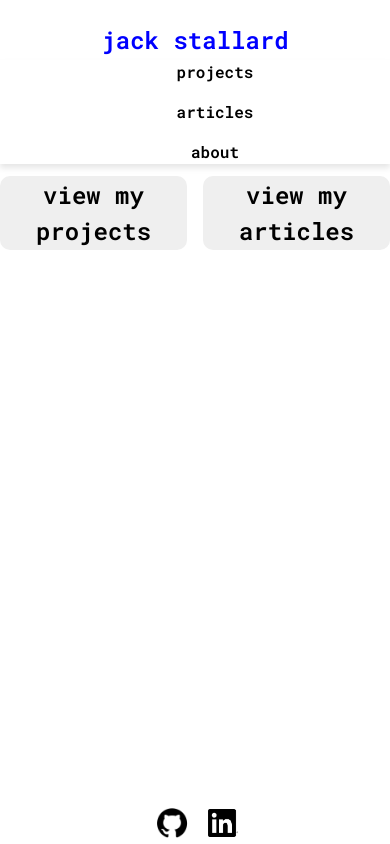
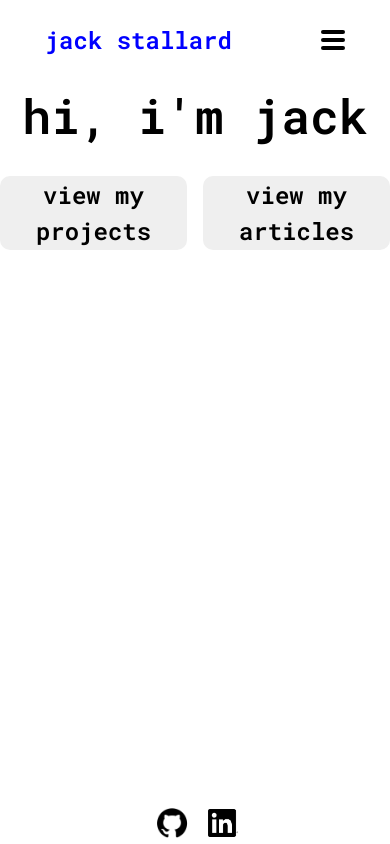
Before and after one commit to jckstllrd/personal-site, a React (Vite) app: page / in a window 390 px wide. Built offline with nearby package versions, Linux system fonts and the light colour scheme.

Commit message:
feat: implement burger menu bar for mobile navigation

```diff
--- a/src/components/Header/Header.module.css
+++ b/src/components/Header/Header.module.css
@@ -1,7 +1,7 @@
 header {
   display: flex;
   height: 5rem;
-  justify-content: center;
+  justify-content: space-around;
   align-items: center;
   font-size: var(--text-lg);
   color: var(--color-text);
--- a/src/components/Nav/Nav.module.css
+++ b/src/components/Nav/Nav.module.css
@@ -1,3 +1,7 @@
+.navWrapper {
+  display: flex;
+  align-items: center;
+}
 .navLinks {
   list-style: none;
   display: flex;
@@ -6,8 +10,31 @@
   gap: var(--space-lg);
 }
 
+.hamburgerMenu {
+  display: none;
+  width: 1.5rem;
+  height: 1.5rem;
+  justify-content: space-around;
+  flex-flow: column nowrap;
+  z-index: 10;
+}
+
+.hamburgerMenu > * {
+  width: 1.5rem;
+  height: 0.25rem;
+  border-radius: 10px;
+  background-color: black;
+  transform-origin: 1px;
+  transition: all 0.125s linear;
+}
+
 @media (max-width: 768px) {
+  .hamburgerMenu {
+    display: flex;
+    z-index: 10;
+  }
   .navLinks {
+    display: none;
     flex-direction: column;
     position: absolute;
     top: 60px;
@@ -16,8 +43,17 @@
     background-color: #fff;
     box-shadow: 0 4px 6px rgba(0, 0, 0, 0.1);
   }
-
-  .navLinks.active {
+  .open {
     display: flex;
   }
+
+  .b1Open {
+    transform: rotate(45deg);
+  }
+  .b2Open {
+    opacity: 0;
+  }
+  .b3Open {
+    transform: rotate(-45deg);
+  }
 }
--- a/src/components/Nav/Nav.tsx
+++ b/src/components/Nav/Nav.tsx
@@ -1,10 +1,16 @@
 import { Link } from "react-router";
 import styles from "./Nav.module.css";
+import { useState } from "react";
 
 function Nav() {
+  const [menuOpen, setMenuOpen] = useState(false);
+  const toggleMenu = () => {
+    console.log("clicked");
+    setMenuOpen(!menuOpen);
+  };
   return (
     <nav className={styles.navWrapper}>
-      <ul className={styles.navLinks}>
+      <ul className={`${styles.navLinks} ${menuOpen ? styles.open : ""}`}>
         <li>
           <Link to="/projects">projects</Link>
         </li>
@@ -15,6 +21,11 @@ function Nav() {
           <Link to="/about">about</Link>
         </li>
       </ul>
+      <div className={styles.hamburgerMenu} onClick={toggleMenu}>
+        <span className={`${menuOpen ? styles.b1Open : ""}`} />
+        <span className={`${menuOpen ? styles.b2Open : ""}`} />
+        <span className={`${menuOpen ? styles.b3Open : ""}`} />
+      </div>
     </nav>
   );
 }
```
